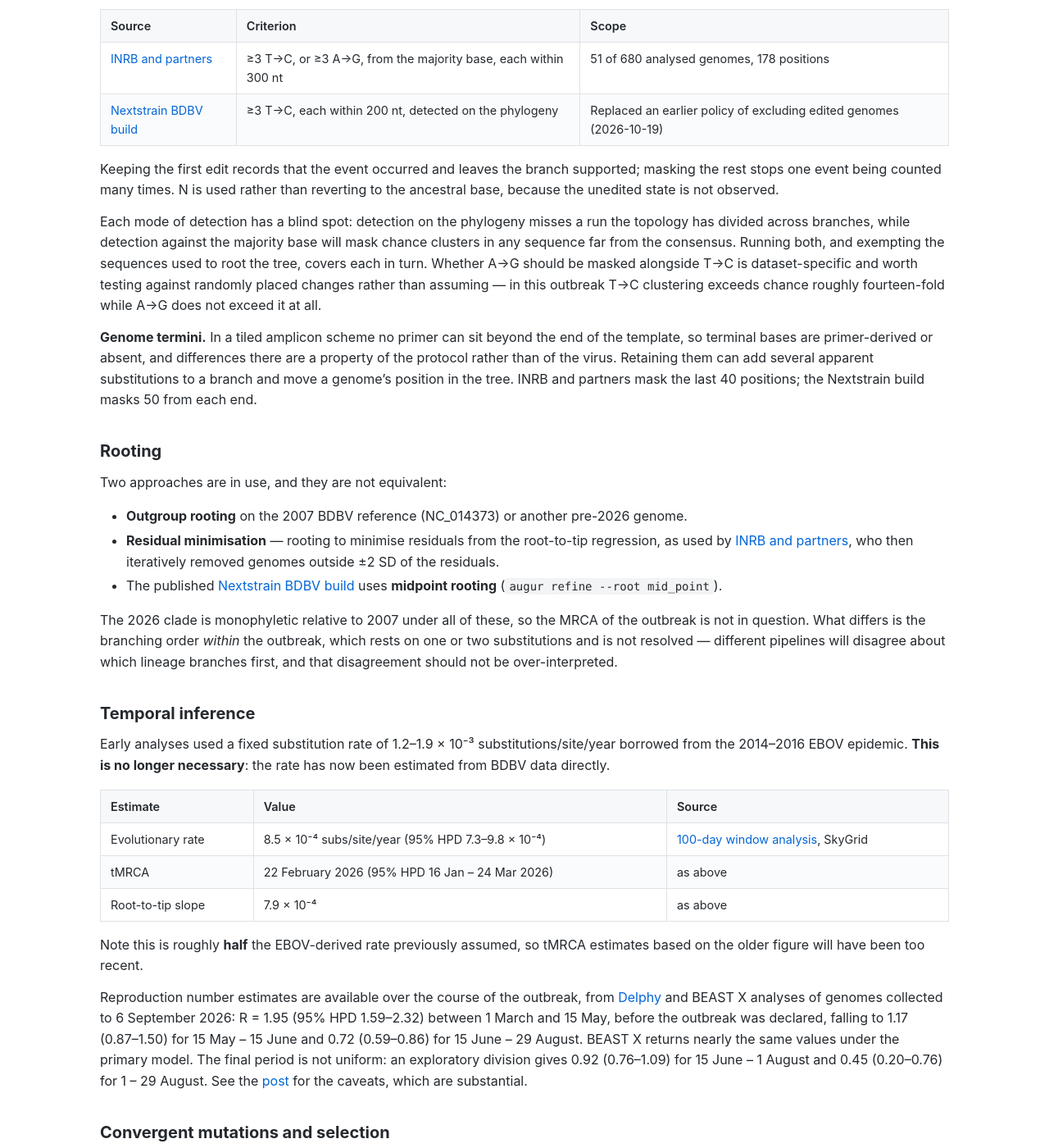
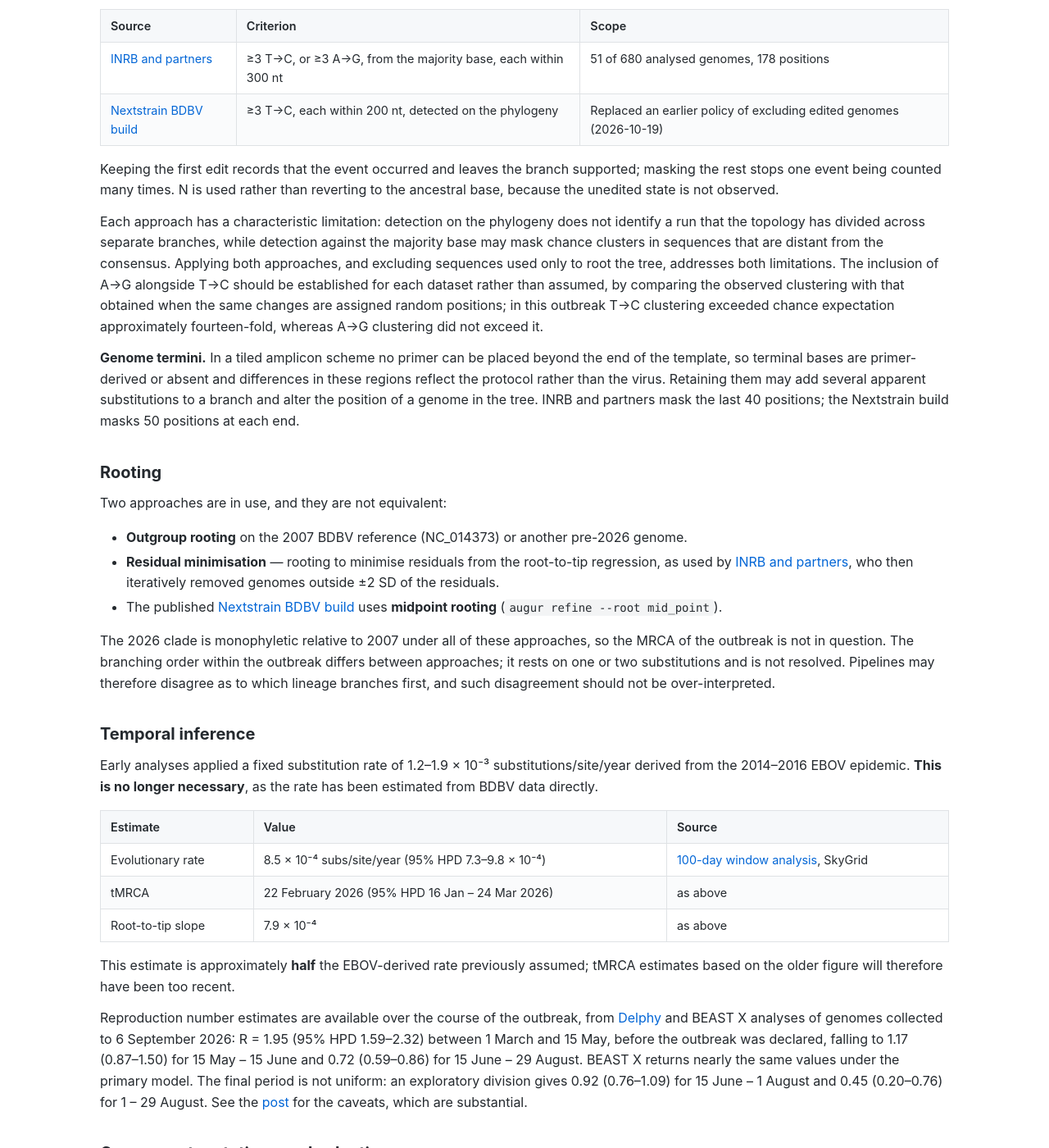
Before and after one commit to WHO-Collaboratory/collaboratory-ebola-genomics-community, a Jekyll site: the page built from landscape.md, in a window 1280 px wide and 1400 px high, scrolled down 5655 px. Shown: the whole window at 82% size. Built offline with Jekyll 4.4.1, drawn with Linux system fonts in a browser that asks for light colours; our own code applies the rules of GitHub Pages for plain Markdown files; some of the changed text lies outside the part shown.

Commit message:
Restore the formal register across the document
The analytical sections had drifted into idiom while the opening
sections, written to the WHO guidance style, stayed formal. Several of
the drifted phrasings were introduced by my own recent tightening,
which replaced formal constructions with imperatives, cleft sentences
and metaphor: "blind spot", "covers each in turn", "weigh both when
selecting", "is what makes ... interpretable", "conflates several
things", "cannot be told apart from", "borrowed from", "up from a
handful", "roughly half".

Rewritten to match the register of the opening sections: impersonal
and declarative, quantities given as "approximately" rather than
"roughly", conditions as "may" rather than "will", no em-dash asides
and no instruction addressed to the reader. Sixteen passages in all,
across masking, alignment, rooting, temporal inference, convergent
mutations, data sharing and the metadata callouts.

Primer scheme counts were also still from the 1,055-genome era and are
re-read at 1,224: the BDBV-specific 400 bp scheme accounts for 288
deposited genomes rather than 194, and pan-ebola v2.0.0 for 223 rather
than 130, counting the variant spellings of each protocol name.

Co-Authored-By: Claude Opus 5 <noreply@anthropic.com>

```diff
--- a/landscape.md
+++ b/landscape.md
@@ -13,7 +13,7 @@ We welcome updates either through pull-requests or via issues to this repository
 > **Last updated:** 2026-10-29
 > *Based on the [ARTIC BDBV Sequencing Guide v1.0.0](https://artic.network/viruses/bdbv/bdbv-sequencing-guide.html), the [medRxiv preprint and Virological posts](#references) from INRB Kinshasa and partners, and the [Nextstrain BDBV build](https://github.com/nextstrain/ebola). See [References](#references) for the full list.*
 
-> **Scale.** At the time of writing Pathoplexus holds **1,224 genomes** for the 2026 outbreak (`Bdbv-2026`), up from a handful when this document was first written. Methods below have moved from "under evaluation" to routine use accordingly.
+> **Scale.** At the time of writing Pathoplexus holds **1,224 genomes** for the 2026 outbreak (`Bdbv-2026`). The methods described below have accordingly moved from evaluation to routine use.
 
 ---
 
@@ -51,17 +51,17 @@ Amplicon-based approaches offer lower per-sample cost and higher throughput than
 
 | Primer scheme | Amplicon (bp) | Reference | Scheme status | Genomes recorded | Notes |
 | --- | --- | --- | --- | --- | --- |
-| [artic-bdbv-2026/400/v1.0.0](https://labs.primalscheme.com/?q=bdbv) | 400 | 2026 epidemic strain | **draft** | 194 | Designed for the 2026 epidemic strain by ARTIC and INRB. In field use despite draft status |
-| [artic-pan-ebola/1000/v2.0.0](https://labs.primalscheme.com/?q=ebola) | 1000 | Pan-Ebolavirus | **tested** | 130 | Supersedes v1.0.0. A `v2.0.0-bundibugyo` variant is also published |
-| [artic-pan-ebola/1000/v1.0.0](https://labs.primalscheme.com/?q=ebola) | 1000 | Pan-Ebolavirus | **validated** | — | Gave only ~50–70% coverage on 2026 samples; superseded by v2.0.0 |
+| [artic-bdbv-2026/400/v1.0.0](https://labs.primalscheme.com/?q=bdbv) | 400 | 2026 epidemic strain | **draft** | 288 | Designed for the 2026 epidemic strain by ARTIC and INRB. In field use despite draft status |
+| [artic-pan-ebola/1000/v2.0.0](https://labs.primalscheme.com/?q=ebola) | 1000 | Pan-Ebolavirus | **tested** | 223 | Supersedes v1.0.0. A `v2.0.0-bundibugyo` variant is also published |
+| [artic-pan-ebola/1000/v1.0.0](https://labs.primalscheme.com/?q=ebola) | 1000 | Pan-Ebolavirus | **validated** | — | Achieved only 50–70% coverage on 2026 samples; superseded by v2.0.0 |
 
-> **Scheme status and field use are distinct.** The BDBV-specific 400 bp scheme is still marked *draft* in [Primal Scheme Labs](https://labs.primalscheme.com) while accounting for roughly 194 deposited genomes. Weigh both when selecting a scheme, and confirm the current status at the time of adoption.
+> **Scheme status and field use are distinct.** The BDBV-specific 400 bp scheme remains marked *draft* in [Primal Scheme Labs](https://labs.primalscheme.com) while accounting for approximately 288 deposited genomes. Both should be taken into account when selecting a scheme, and the current status confirmed at the time of adoption.
 
 > The BDBV-specific scheme is designed against the 2026 epidemic strain and is expected to perform best across a broad range of Ct values. Schemes can be requested directly from ARTIC at no cost including shipping via the [ARTIC Primer Foundry](https://artic.network).
 
 **Methods in current use.** Of the 1,224 genomes deposited for this outbreak, the protocol recorded in Pathoplexus metadata is amplicon-based for 813, with 368 recording only a rapid barcoding library preparation and the remainder split across Illumina DNA prep and hybridisation capture. **1,139 were sequenced on Oxford Nanopore platforms** and 80 on Illumina. Amplicon sequencing on Nanopore has become the dominant approach for this outbreak, rather than the bait capture that produced the first genomes.
 
-> ⚠️ Protocol metadata is sparsely populated: `ampliconPcrPrimerScheme` is recorded for 1 of 1,224 records and `sequencedByOrganization` for 20. Completing these at submission is what makes coverage differences between batches interpretable.
+> ⚠️ Protocol metadata is sparsely populated: `ampliconPcrPrimerScheme` is recorded for 1 of 1,224 records and `sequencedByOrganization` for 20. Completion of these fields at submission materially improves the ability to interpret coverage differences between batches.
 
 ---
 
@@ -90,7 +90,7 @@ Two pipelines account for the published genomes of this outbreak, selected by se
 
 **Post-consensus quality control.** [raccoon](https://github.com/artic-network/raccoon) and its Nextflow wrapper [raccoon-nf](https://github.com/artic-network/raccoon-nf) are applied to consensus genomes rather than to reads, and perform the quality control and ADAR masking described under [Masking](#masking). The preprint reports raccoon run with default parameters.
 
-> ⚠️ `consensusSequenceSoftwareName` is populated for 5 of 1,224 records, so this section draws on the preprint and the ARTIC guide rather than on submitted metadata. Recording the pipeline and its version at submission would let consensus route be related to genome quality.
+> ⚠️ `consensusSequenceSoftwareName` is populated for 5 of 1,224 records. The pipelines described in this section are therefore drawn from the preprint and the ARTIC sequencing guide rather than from submitted metadata. Recording the pipeline and its version at submission would allow the consensus generation route to be related to observed genome quality.
 
 ---
 
@@ -104,7 +104,7 @@ Careful consideration is needed when interpreting sequence relatedness. Genetic
 
 Analyses have used [MAFFT](https://mafft.cbrc.jp/alignment/software/) whole-genome alignment, via the [raccoon](https://github.com/artic-network/raccoon) / [raccoon-nf](https://github.com/artic-network/raccoon-nf) pipeline for QC and masking. [Pathoplexus](https://pathoplexus.org/) also publishes sequences already aligned to the NC_014373 reference, which several groups now use directly.
 
-> ⚠️ **Reference-anchored alignment is preferred.** In a progressive alignment nothing holds an individual sequence to the reference, so a genome with a ragged, N-rich terminus can have its end placed in the wrong columns, appearing downstream as a long branch indistinguishable from genuine divergence. Anchoring each sequence to the reference avoids this and keeps alignment columns equivalent to genomic positions.
+> ⚠️ **Reference-anchored alignment is preferred.** In a progressive alignment no constraint holds an individual sequence to the reference, so a genome with a ragged, N-rich terminus may have its end placed in the wrong columns. Downstream this appears as a long branch that cannot be distinguished from genuine divergence. Anchoring each sequence to the reference avoids this and keeps alignment columns equivalent to genomic positions.
 
 ### Masking
 
@@ -121,9 +121,9 @@ The approach that has emerged is to **keep the first edit of each run and mask t
 
 Keeping the first edit records that the event occurred and leaves the branch supported; masking the rest stops one event being counted many times. N is used rather than reverting to the ancestral base, because the unedited state is not observed.
 
-Each mode of detection has a blind spot: detection on the phylogeny misses a run the topology has divided across branches, while detection against the majority base will mask chance clusters in any sequence far from the consensus. Running both, and exempting the sequences used to root the tree, covers each in turn. Whether A→G should be masked alongside T→C is dataset-specific and worth testing against randomly placed changes rather than assuming — in this outbreak T→C clustering exceeds chance roughly fourteen-fold while A→G does not exceed it at all.
+Each approach has a characteristic limitation: detection on the phylogeny does not identify a run that the topology has divided across separate branches, while detection against the majority base may mask chance clusters in sequences that are distant from the consensus. Applying both approaches, and excluding sequences used only to root the tree, addresses both limitations. The inclusion of A→G alongside T→C should be established for each dataset rather than assumed, by comparing the observed clustering with that obtained when the same changes are assigned random positions; in this outbreak T→C clustering exceeded chance expectation approximately fourteen-fold, whereas A→G clustering did not exceed it.
 
-**Genome termini.** In a tiled amplicon scheme no primer can sit beyond the end of the template, so terminal bases are primer-derived or absent, and differences there are a property of the protocol rather than of the virus. Retaining them can add several apparent substitutions to a branch and move a genome's position in the tree. INRB and partners mask the last 40 positions; the Nextstrain build masks 50 from each end.
+**Genome termini.** In a tiled amplicon scheme no primer can be placed beyond the end of the template, so terminal bases are primer-derived or absent and differences in these regions reflect the protocol rather than the virus. Retaining them may add several apparent substitutions to a branch and alter the position of a genome in the tree. INRB and partners mask the last 40 positions; the Nextstrain build masks 50 positions at each end.
 
 ### Rooting
 
@@ -133,11 +133,11 @@ Two approaches are in use, and they are not equivalent:
 - **Residual minimisation** — rooting to minimise residuals from the root-to-tip regression, as used by [INRB and partners](https://virological.org/t/phylodynamics-and-evolution-of-the-2026-bundibugyo-virus-circulating-in-the-democratic-republic-of-the-congo-insights-from-a-100-day-window-of-genomic-sequencing/1046), who then iteratively removed genomes outside ±2 SD of the residuals.
 - The published [Nextstrain BDBV build](https://nextstrain.org/ebola/bdbv) uses **midpoint rooting** (`augur refine --root mid_point`).
 
-The 2026 clade is monophyletic relative to 2007 under all of these, so the MRCA of the outbreak is not in question. What differs is the branching order *within* the outbreak, which rests on one or two substitutions and is not resolved — different pipelines will disagree about which lineage branches first, and that disagreement should not be over-interpreted.
+The 2026 clade is monophyletic relative to 2007 under all of these approaches, so the MRCA of the outbreak is not in question. The branching order within the outbreak differs between approaches; it rests on one or two substitutions and is not resolved. Pipelines may therefore disagree as to which lineage branches first, and such disagreement should not be over-interpreted.
 
 ### Temporal inference
 
-Early analyses used a fixed substitution rate of 1.2–1.9 × 10⁻³ substitutions/site/year borrowed from the 2014–2016 EBOV epidemic. **This is no longer necessary**: the rate has now been estimated from BDBV data directly.
+Early analyses applied a fixed substitution rate of 1.2–1.9 × 10⁻³ substitutions/site/year derived from the 2014–2016 EBOV epidemic. **This is no longer necessary**, as the rate has been estimated from BDBV data directly.
 
 | Estimate | Value | Source |
 |---|---|---|
@@ -145,7 +145,7 @@ Early analyses used a fixed substitution rate of 1.2–1.9 × 10⁻³ substituti
 | tMRCA | 22 February 2026 (95% HPD 16 Jan – 24 Mar 2026) | as above |
 | Root-to-tip slope | 7.9 × 10⁻⁴ | as above |
 
-Note this is roughly **half** the EBOV-derived rate previously assumed, so tMRCA estimates based on the older figure will have been too recent.
+This estimate is approximately **half** the EBOV-derived rate previously assumed; tMRCA estimates based on the older figure will therefore have been too recent.
 
 Reproduction number estimates are available over the course of the outbreak, from [Delphy](https://github.com/broadinstitute/delphy) and BEAST X analyses of genomes collected to 6 September 2026: R = 1.95 (95% HPD 1.59–2.32) between 1 March and 15 May, before the outbreak was declared, falling to 1.17 (0.87–1.50) for 15 May – 15 June and 0.72 (0.59–0.86) for 15 June – 29 August. BEAST X returns nearly the same values under the primary model. The final period is not uniform: an exploratory division gives 0.92 (0.76–1.09) for 15 June – 1 August and 0.45 (0.20–0.76) for 1 – 29 August. See the [post](https://virological.org/t/reproduction-number-of-the-2026-bundibugyo-virus-disease-outbreak-over-time-phylodynamic-estimates-from-genomes-collected-up-to-6-september-2026/1047) for the caveats, which are substantial.
 
@@ -165,7 +165,7 @@ WHO strongly encourages countries and laboratories to share genome sequence data
 
 All BDBV genomes from the 2026 outbreak are being deposited in [Pathoplexus](https://pathoplexus.org/), which now supports BDBV sequences. A phylogenetic representation is maintained by [Nextstrain](https://nextstrain.org/ebola/bdbv) and curated by INRB colleagues.
 
-**Citing the data.** Pathoplexus SeqSets give a citable, versioned snapshot of the genomes used in an analysis, and should be cited rather than "downloaded from Pathoplexus on date X":
+**Citing the data.** Pathoplexus SeqSets provide a citable, versioned record of the genomes used in an analysis, and should be cited in preference to a statement that data were downloaded on a given date:
 
 | SeqSet | Contents | DOI |
 |---|---|---|
@@ -174,7 +174,7 @@ All BDBV genomes from the 2026 outbreak are being deposited in [Pathoplexus](htt
 
 Use of the data is governed by the [Pathoplexus Data Use Terms](https://pathoplexus.org/about/terms-of-use/data-use-terms). Note that the great majority of 2026 BDBV genomes are currently under **Restricted Use** terms, which carry obligations on how they may be analysed and published.
 
-> ⚠️ **The Nextstrain `ebola/bdbv` build is subsampled.** Since 2026-09-30 it takes 25 genomes per month and excludes those failing Nextclade QC — currently 183 of the 1,224 available. Suitable for an overview; analyses needing the complete dataset should be built from Pathoplexus directly.
+> ⚠️ **The Nextstrain `ebola/bdbv` build is subsampled.** Since 2026-09-30 it has taken 25 genomes per month and excluded genomes failing Nextclade QC; it currently contains 183 of the 1,224 genomes available. It is suitable for an overview, but analyses requiring the complete dataset should be built from Pathoplexus directly.
 
 ---
 
```
Also changed, not shown: other parts of landscape.md (+2 -2 lines).
